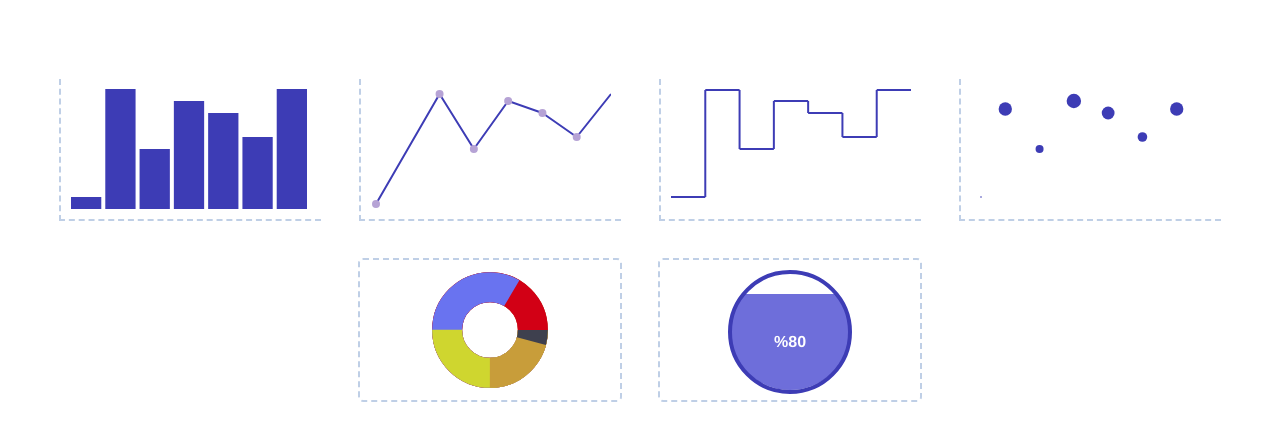
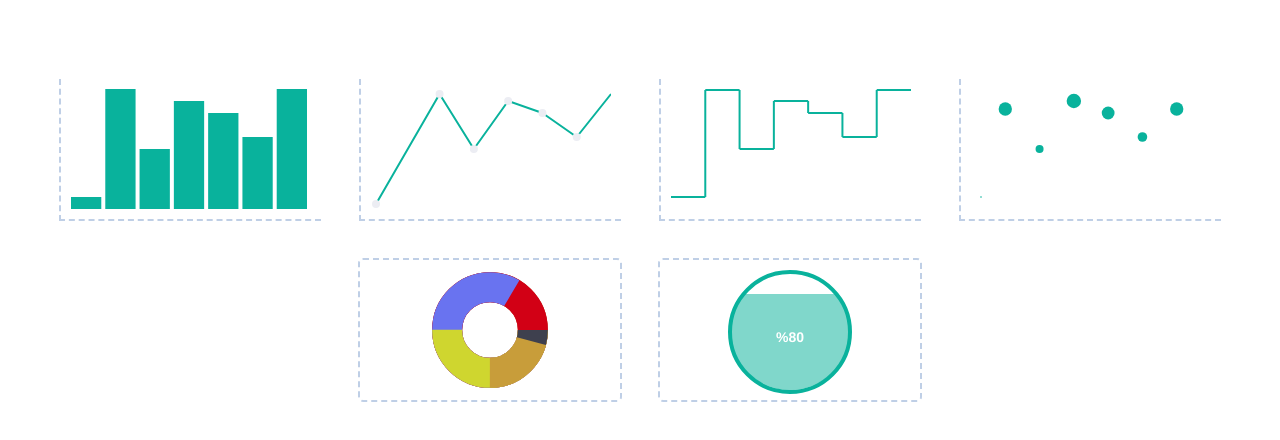
Before and after one commit to ahmetilhn/vue3-svg-charts, a Vue app: page / in a window 1280 px wide. Shown: the top 440 px of the page. Built offline with nearby package versions, Linux system fonts and the light colour scheme.

Commit message:
water progress chart updated

```diff
--- a/src/assets/sass/_colors.scss
+++ b/src/assets/sass/_colors.scss
@@ -1,5 +1,5 @@
-$dark-one: #290663;
-$dark-two: #b6a3d5;
+$dark-one: #5e6c9b;
+$dark-two: #ecedf3;
 $gray-one: #bfcfe6;
 $gray-two: #f1f5f9;
 $gray-three: #f3f5f9;
@@ -7,5 +7,5 @@ $gray-three: #f3f5f9;
 $black: #000;
 $white: #fff;
 $red: rgb(255, 34, 34);
-$primary-color: #3d3cb5;
-$primary-color-light: #6e6eda;
+$primary-color: #09b29c;
+$primary-color-light: #09b29b83;
--- a/src/components/charts/WaterProgressChart.vue
+++ b/src/components/charts/WaterProgressChart.vue
@@ -27,9 +27,13 @@
             class="water"
           />
           <text
-            :x="Number(chartWidth) / 2 - String(chartData.value).length * 8"
-            :y="Number(chartHeight) - (chartData.value * 120) / 100 / 2 + 5"
-            style="fill: white; font-weight: bold"
+            :x="Number(chartWidth) / 2"
+            :y="
+              Number(chartHeight) -
+              (chartData.value * Number(chartHeight)) / 100 / 2
+            "
+            style="fill: white; font-weight: bold; font-size: 14px"
+            text-anchor="middle"
           >
             %{{ chartData.value }}
           </text>
@@ -46,10 +50,9 @@
 </template>
 <script lang="ts">
 import { defineComponent, PropType } from "vue";
-import { ratioToRadialDash } from "@/utils/chart-algorithm";
 import ChartLayout from "@/layouts/ChartLayout.vue";
 import chartMixin from "@/mixins/chart.mixin";
-import { CircleType, PathType, RectType } from "@/types/SvgTypes";
+import { CircleType, RectType } from "@/types/SvgTypes";
 import { WaterProgressChartType } from "@/types/ChartTypes";
 export default defineComponent({
   components: { ChartLayout },
```
